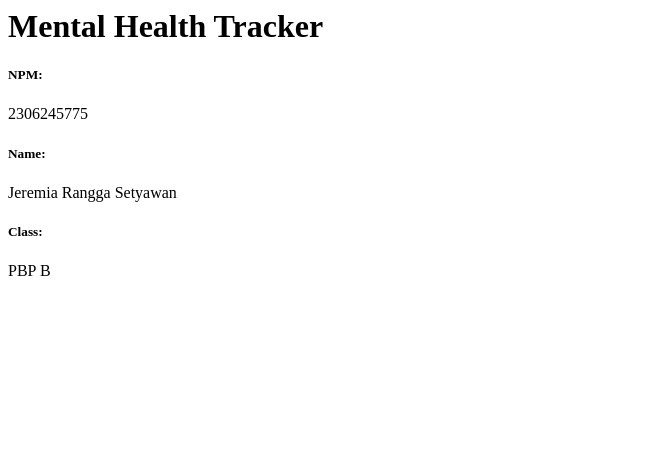
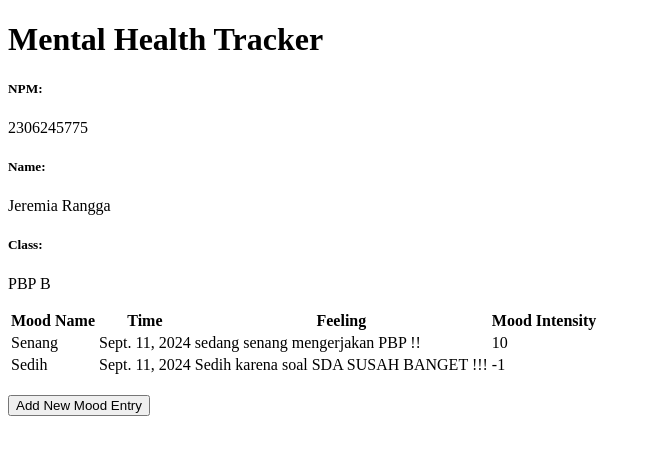
Before and after one commit to jeremiaranggasetyawan/mental-health-tracker, a Django app: page / in a window 1280 px wide. Shown: the top 455 px of the page, without its empty margins (0-652 px from the left). Run offline with Django 5.2, Linux system fonts and the light colour scheme; data comes from the database, SQL or seed files in the repository; both versions use the stored data as it was after the commit.

Commit message:
Selesai Tutorial 2

```diff
--- a/main/models.py
+++ b/main/models.py
@@ -1,6 +1,8 @@
 from django.db import models
+import uuid
 
 class MoodEntry(models.Model):
+    id = models.UUIDField(primary_key=True, default=uuid.uuid4, editable=False)
     mood = models.CharField(max_length=255)
     time = models.DateField(auto_now_add=True)
     feelings = models.TextField()
--- a/main/templates/main.html
+++ b/main/templates/main.html
@@ -1,10 +1,41 @@
+{% extends 'base.html' %} {% block content %}
 <h1>Mental Health Tracker</h1>
 
 <h5>NPM:</h5>
 <p>{{ npm }}</p>
 <p></p>
+
 <h5>Name:</h5>
 <p>{{ name }}</p>
-<p></p>
+
 <h5>Class:</h5>
 <p>{{ class }}</p>
+
+{% if not mood_entries %}
+<p>Belum ada data mood pada mental health tracker.</p>
+{% else %}
+<table>
+  <tr>
+    <th>Mood Name</th>
+    <th>Time</th>
+    <th>Feeling</th>
+    <th>Mood Intensity</th>
+  </tr>
+
+  {% comment %} Berikut cara memperlihatkan data mood di bawah baris ini {% endcomment %} {% for mood_entry in mood_entries %}
+  <tr>
+    <td>{{mood_entry.mood}}</td>
+    <td>{{mood_entry.time}}</td>
+    <td>{{mood_entry.feelings}}</td>
+    <td>{{mood_entry.mood_intensity}}</td>
+  </tr>
+  {% endfor %}
+</table>
+{% endif %}
+
+<br />
+
+<a href="{% url 'main:create_mood_entry' %}">
+  <button>Add New Mood Entry</button>
+</a>
+{% endblock content %}
--- a/main/urls.py
+++ b/main/urls.py
@@ -1,8 +1,13 @@
 from django.urls import path
-from main.views import show_main
+from main.views import show_main, create_mood_entry, show_xml, show_json, show_xml_by_id, show_json_by_id
 
 app_name = 'main'
 
 urlpatterns = [
     path('', show_main, name='show_main'),
+    path('create-mood-entry', create_mood_entry, name='create_mood_entry'),
+    path('xml/', show_xml, name='show_xml'),
+    path('json/', show_json, name='show_json'),
+    path('xml/<str:id>/', show_xml_by_id, name='show_xml_by_id'),
+    path('json/<str:id>/', show_json_by_id, name='show_json_by_id'),
 ]
--- a/main/views.py
+++ b/main/views.py
@@ -1,11 +1,43 @@
-from django.shortcuts import render
+from django.shortcuts import render, redirect   # Tambahkan import redirect di baris ini
+from main.forms import MoodEntryForm
+from main.models import MoodEntry
+from django.http import HttpResponse
+from django.core import serializers
 
-# Create your views here.
 def show_main(request):
+    mood_entries = MoodEntry.objects.all()
+
     context = {
-        'npm' : '2306245775',
-        'name': 'Jeremia Rangga Setyawan',
-        'class': 'PBP B'
+        'name': 'Jeremia Rangga',
+        'class': 'PBP B',
+        'npm': '2306245775',
+        'mood_entries': mood_entries
     }
 
     return render(request, "main.html", context)
+
+def create_mood_entry(request):
+    form = MoodEntryForm(request.POST or None)
+
+    if form.is_valid() and request.method == "POST":
+        form.save()
+        return redirect('main:show_main')
+
+    context = {'form': form}
+    return render(request, "create_mood_entry.html", context)
+
+def show_xml(request):
+    data = MoodEntry.objects.all()
+    return HttpResponse(serializers.serialize("xml", data), content_type="application/xml")
+
+def show_json(request):
+    data = MoodEntry.objects.all()
+    return HttpResponse(serializers.serialize("json", data), content_type="application/json")
+
+def show_xml_by_id(request, id):
+    data = MoodEntry.objects.filter(pk=id)
+    return HttpResponse(serializers.serialize("xml", data), content_type="application/xml")
+
+def show_json_by_id(request, id):
+    data = MoodEntry.objects.filter(pk=id)
+    return HttpResponse(serializers.serialize("json", data), content_type="application/json")
--- a/mental_health_tracker/settings.py
+++ b/mental_health_tracker/settings.py
@@ -27,7 +27,6 @@ DEBUG = True
 
 ALLOWED_HOSTS = ["localhost", "127.0.0.1", "jeremia-rangga-mentalhealthtracker.pbp.cs.ui.ac.id"]
 
-
 # Application definition
 
 INSTALLED_APPS = [
@@ -55,7 +54,7 @@ ROOT_URLCONF = 'mental_health_tracker.urls'
 TEMPLATES = [
     {
         'BACKEND': 'django.template.backends.django.DjangoTemplates',
-        'DIRS': [],
+        'DIRS': [BASE_DIR / 'templates'],
         'APP_DIRS': True,
         'OPTIONS': {
             'context_processors': [
@@ -122,3 +121,5 @@ STATIC_URL = 'static/'
 # https://docs.djangoproject.com/en/5.1/ref/settings/#default-auto-field
 
 DEFAULT_AUTO_FIELD = 'django.db.models.BigAutoField'
+
+CSRF_TRUSTED_ORIGINS = ["http://localhost","http://127.0.0.1","http://jeremia-rangga-mentalhealthtracker.pbp.cs.ui.ac.id", "https://jeremia-rangga-mentalhealthtracker.pbp.cs.ui.ac.id"]
--- /dev/null
+++ b/templates/base.html
@@ -0,0 +1,16 @@
+{% load static %}
+<!DOCTYPE html>
+<html lang="en">
+  <head>
+    <meta charset="UTF-8" />
+    <meta
+      name="viewport"
+      content="width=device-width, initial-scale=1.0"
+    />
+    {% block meta %} {% endblock meta %}
+  </head>
+
+  <body>
+    {% block content %} {% endblock content %}
+  </body>
+</html>
```
Also changed, not shown: main/forms.py (added, +7 -0 lines), main/templates/create_mood_entry.html (added, +20 -0 lines), .github/workflows/deploy.yml (added), db.sqlite3, main/migrations/0002_alter_moodentry_id.py (added).
